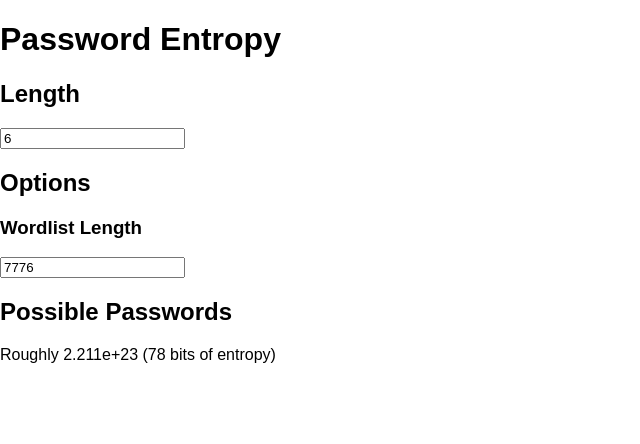
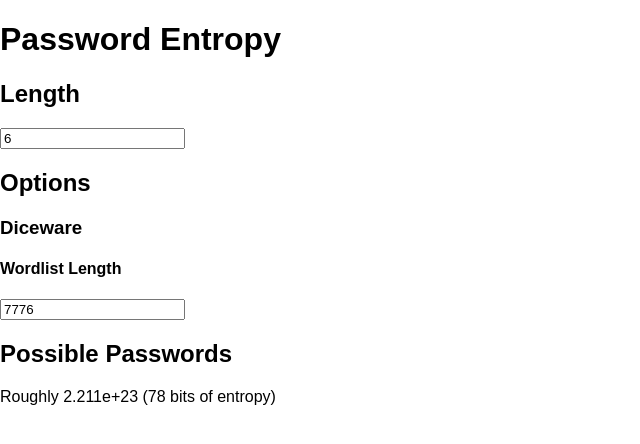
Before and after one commit to nickserv/password-entropy, a React (Create React App) app: page / in a window 1280 px wide. Shown: the top 444 px of the page, without its empty margins (0-640 px from the left). Built offline with nearby package versions, Linux system fonts and the light colour scheme.

Commit message:
Extract a new DicewareOptions component

```diff
--- a/src/App.js
+++ b/src/App.js
@@ -1,39 +1,35 @@
-import React, { Component } from 'react'
+import DicewareOptions from './DicewareOptions'
+import React, { PureComponent } from 'react'
 
-export default class App extends Component {
-  state = {
-    length: 6,
-    wordlistLength: 7776
-  }
-
+export default class App extends PureComponent {
   static bits (size) {
     return Math.floor(Math.log2(size)) + 1
   }
 
-  numberSetter (key) {
-    return (event) => this.setState({ [key]: parseInt(event.target.value, 10) })
+  state = {
+    length: 6
   }
 
+  handleLengthChange = event => this.setState({ length: parseInt(event.target.value, 10) })
+  handlePossibleItemsChange = possibleItems => this.setState({ possibleItems })
+
   render () {
-    const size = this.state.wordlistLength ** this.state.length
+    const possiblePasswords = this.state.possibleItems ** this.state.length
+
     return (
       <form>
         <h1>Password Entropy</h1>
 
         <label>
           <h2>Length</h2>
-          <input value={this.state.length} onChange={this.numberSetter('length')} type="number" min="1" required/>
+          <input value={this.state.length} onChange={this.handleLengthChange} type="number" min="1" required/>
         </label>
 
         <h2>Options</h2>
-
-        <label>
-          <h3>Wordlist Length</h3>
-          <input value={this.state.wordlistLength} onChange={this.numberSetter('wordlistLength')} type="number" min="1" required/>
-        </label>
+        <DicewareOptions onChange={this.handlePossibleItemsChange}/>
 
         <h2>Possible Passwords</h2>
-        Roughly {size.toPrecision(4)} ({this.constructor.bits(size)} bits of entropy)
+        Roughly {possiblePasswords.toPrecision(4)} ({this.constructor.bits(possiblePasswords)} bits of entropy)
       </form>
     )
   }
--- /dev/null
+++ b/src/DicewareOptions.js
@@ -0,0 +1,29 @@
+import React, { PureComponent } from 'react'
+
+export default class DicewareOptions extends PureComponent {
+  state = {
+    wordlistLength: 7776
+  }
+
+  handleChange = event => this.setState({ wordlistLength: parseInt(event.target.value, 10) })
+
+  componentDidMount () {
+    this.props.onChange(this.state.wordlistLength)
+  }
+
+  componentWillUpdate (props, state) {
+    this.props.onChange(state.wordlistLength)
+  }
+
+  render () {
+    return (
+      <div>
+        <h3>Diceware</h3>
+        <label>
+          <h4>Wordlist Length</h4>
+          <input value={this.state.wordlistLength} onChange={this.handleChange} type="number" min="1" required/>
+        </label>
+      </div>
+    )
+  }
+}
```
